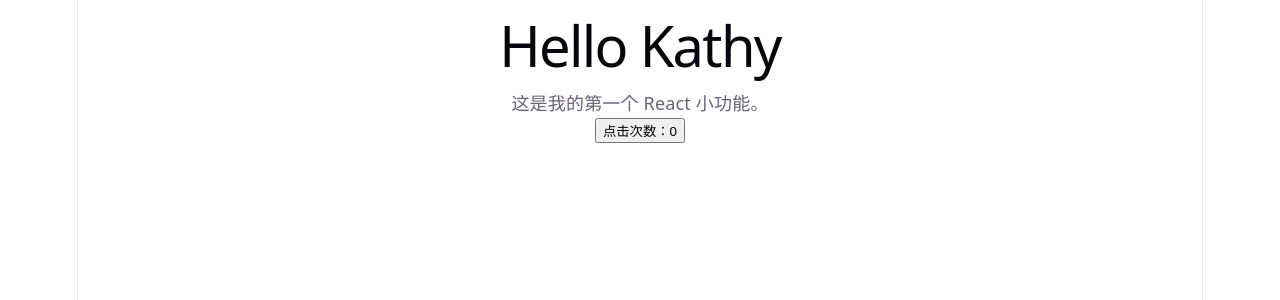
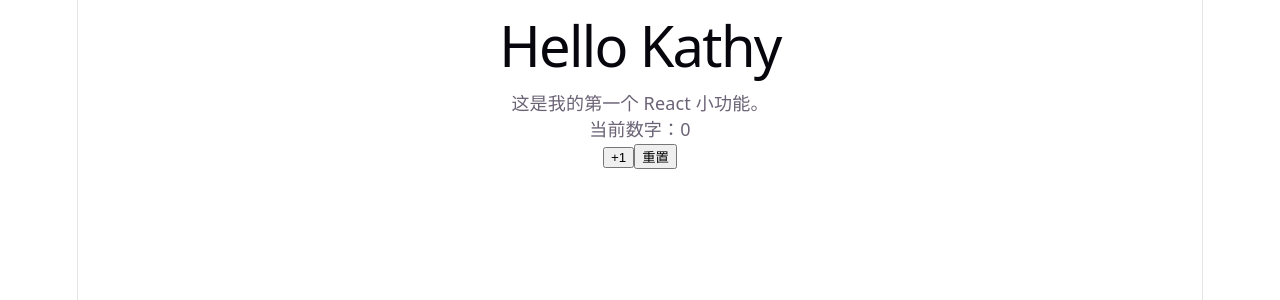
Before and after one commit to kathyxie88/hello-dev, a React (Vite) app: page / in a window 1280 px wide. Shown: the top 300 px of the page. Built offline with nearby package versions, Linux system fonts and the light colour scheme.

Commit message:
Add reset button

```diff
--- a/src/App.tsx
+++ b/src/App.tsx
@@ -9,8 +9,14 @@ function App() {
       <h1>Hello Kathy</h1>
       <p>这是我的第一个 React 小功能。</p>
 
+      <p>当前数字：{count}</p>
+
       <button onClick={() => setCount(count + 1)}>
-        点击次数：{count}
+        +1
+      </button>
+
+      <button onClick={() => setCount(0)}>
+        重置
       </button>
     </main>
   )
```
